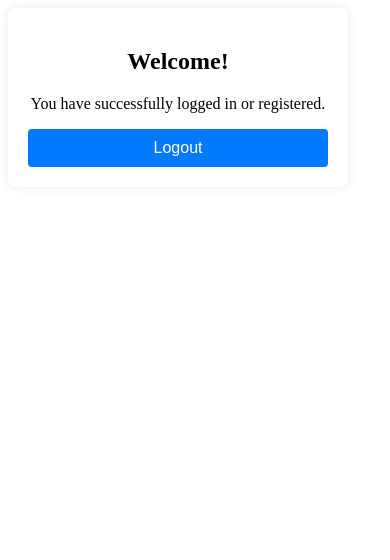
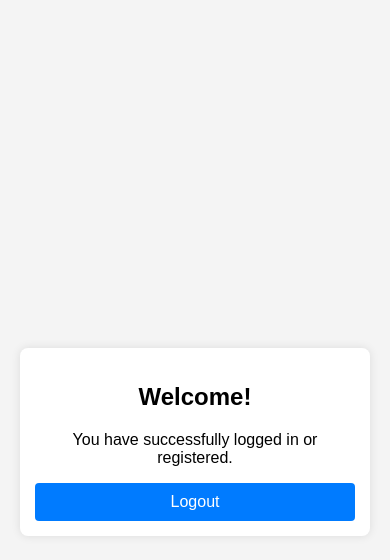
Before and after one commit to AK-kUMAR-001/Login, a website: page frontend/success.html in a window 390 px wide. Drawn offline with Linux system fonts and the light colour scheme.

Commit message:
Fix: Centered login layout and removed erroneous text from style.css

```diff
--- a/frontend/style.css
+++ b/frontend/style.css
@@ -1,4 +1,4 @@
-An error occurred. Please try again.body {
+body {
     font-family: Arial, sans-serif;
     background-color: #f4f4f4;
     display: flex;
@@ -6,6 +6,7 @@ An error occurred. Please try again.body {
     align-items: center;
     min-height: 100vh;
     margin: 0;
+    padding: 20px; /* Add padding for smaller screens */
 }
 
 .container {
@@ -13,8 +14,15 @@ An error occurred. Please try again.body {
     padding: 20px;
     border-radius: 8px;
     box-shadow: 0 0 10px rgba(0, 0, 0, 0.1);
-    width: 300px;
+    max-width: 400px; /* Use max-width instead of fixed width */
+    width: 100%; /* Ensure it takes full width up to max-width */
     text-align: center;
+}
+
+@media (max-width: 480px) {
+    .container {
+        padding: 15px;
+    }
 }
 
 .form-group {
```
Also changed, not shown: src/index.ts (+3 -13 lines).
